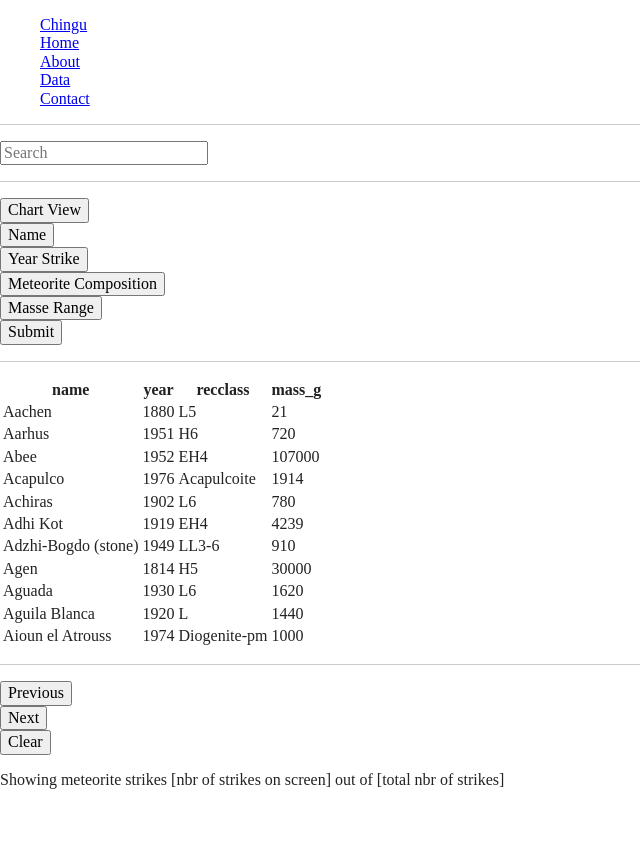
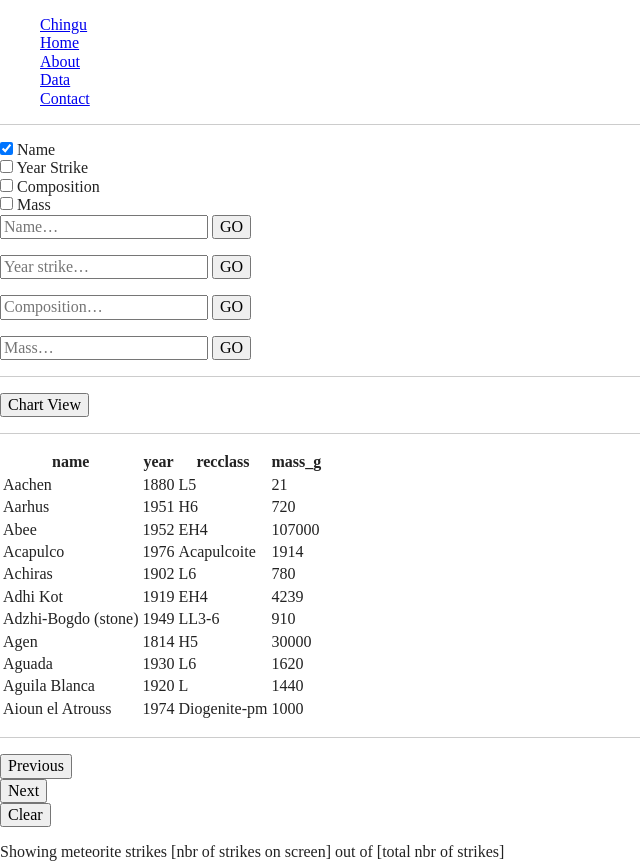
Before and after one commit to chingu-voyages/v45-tier1-team-08, a website built with Parcel: page tablePage.html in a window 1280 px wide. Shown: the whole page, without its empty margins (0-640 px from the left). Before the commit the page ends 816 px from the top, so only its background shows below. Built offline with nearby package versions, Linux system fonts and the light colour scheme.

Commit message:
add html for search bar component

```diff
--- a/tablePage.html
+++ b/tablePage.html
@@ -17,14 +17,13 @@
 
     <link rel="stylesheet" href="css/normalize.css" />
     <link rel="stylesheet" href="css/main.css" />
+    <link rel="stylesheet" href="css/searchBox.css" />
 
     <meta name="theme-color" content="#fafafa" />
   </head>
 
   <body>
     <!-- 1) Navigation bar: -->
-    <!-- This is the navbar made by Alex. Maybe we should make a separate
-      html for the navigation? -->
     <header>
       <div class="content-wrapper">
         <nav class="navbar">
@@ -43,42 +42,101 @@
 
     <!-- 2) Search bar: -->
     <section class="section">
-      <div class="search-bar">
-        <input type="text" placeholder="Search" class="search-bar__input" />
+      <div class="search-tool">
+        <!-- 2.1) Search selection buttons: -->
+        <div class="search-tool__selection">
+          <div>
+            <input
+              type="checkbox"
+              id="name-checkbox"
+              name="selection"
+              value="name"
+              checked
+            />
+            <label for="name-checkbox">Name</label><br />
+          </div>
+          <div>
+            <input
+              type="checkbox"
+              id="yearStrike-checkbox"
+              name="selection"
+              value="yearStrike"
+            />
+            <label for="yearStrike-checkbox">Year Strike</label><br />
+          </div>
+          <div>
+            <input
+              type="checkbox"
+              id="composition-checkbox"
+              name="selection"
+              value="composition"
+            />
+            <label for="composition-checkbox">Composition</label><br />
+          </div>
+          <div>
+            <input
+              type="checkbox"
+              id="mass-checkbox"
+              name="selection"
+              value="mass"
+            />
+            <label for="mass-checkbox">Mass</label><br />
+          </div>
+        </div>
+
+        <!-- 2.2) Search tool bars: -->
+        <div class="search-tool__bar">
+          <div class="search-tool__forms">
+            <form class="search-tool__form">
+              <input
+                class="searchTerm"
+                placeholder="Name…"
+                autocomplete="off"
+              />
+              <input type="submit" class="searchBtn" value="GO" />
+              <ul class="suggestionBox"></ul>
+            </form>
+
+            <form class="search-tool__form">
+              <input
+                class="searchTerm"
+                placeholder="Year strike…"
+                autocomplete="off"
+              />
+              <input type="submit" class="searchBtn" value="GO" />
+              <ul class="suggestionBox"></ul>
+            </form>
+
+            <form class="search-tool__form">
+              <input
+                class="searchTerm"
+                placeholder="Composition…"
+                autocomplete="off"
+              />
+              <input type="submit" class="searchBtn" value="GO" />
+              <ul class="suggestionBox"></ul>
+            </form>
+
+            <form class="search-tool__form collapsed">
+              <input
+                class="searchTerm"
+                placeholder="Mass…"
+                autocomplete="off"
+              />
+              <input type="submit" class="searchBtn" value="GO" />
+              <ul class="suggestionBox"></ul>
+            </form>
+          </div>
+          <hr />
+          <div class="search-tool__toggle">
+            <button class="search-tool__toggle btn">Chart View</button>
+          </div>
+        </div>
       </div>
 
       <hr />
 
-      <!-- 3) Search tool bar: -->
-      <div class="search-tool">
-        <div class="search-tool__toggle">
-          <button class="search-tool__toggle btn">Chart View</button>
-        </div>
-        <div class="search-tool__name">
-          <button class="search-tool__name btn">Name</button>
-        </div>
-        <div class="search-tool__year-strike">
-          <button class="search-tool__year-strike btn">Year Strike</button>
-        </div>
-        <div class="search-tool__meteor-compo">
-          <button class="search-tool__meteor-compo btn">
-            Meteorite Composition
-          </button>
-        </div>
-        <div class="search-tool__mass-range">
-          <button class="search-tool__mass-range btn">Masse Range</button>
-        </div>
-      </div>
-
-      <form>
-        <div class="search-tool__submit">
-          <button class="search-tool__submit btn">Submit</button>
-        </div>
-      </form>
-
-      <hr />
-
-      <!-- 4) Result table view: -->
+      <!-- 3) Result table view: -->
       <div class="result-table">
         <table id="showData">
           <thead></thead>
@@ -88,14 +146,14 @@
 
       <hr />
 
-      <!-- 5) Chart result view:  -->
+      <!-- 4) Chart result view:  -->
       <div class="result-chart">
         <div class="result-chart__chart">
           <!-- The chart can be done in Javascript (https://www.xul.fr/en/css/histogram.php) -->
         </div>
       </div>
 
-      <!-- 6) Result navigation bar: -->
+      <!-- 5) Result navigation bar: -->
       <div class="result-tool-bar">
         <div class="result-tool-bar__previous">
           <button class="result-tool-bar__previous btn">Previous</button>
```
